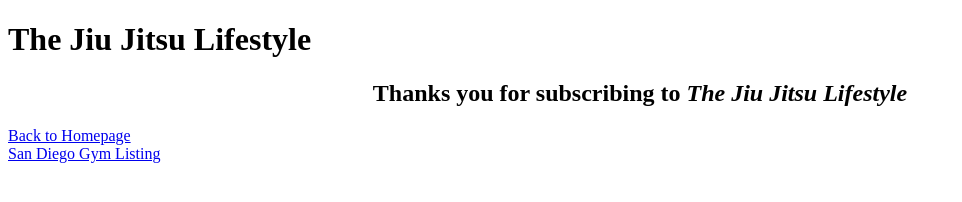
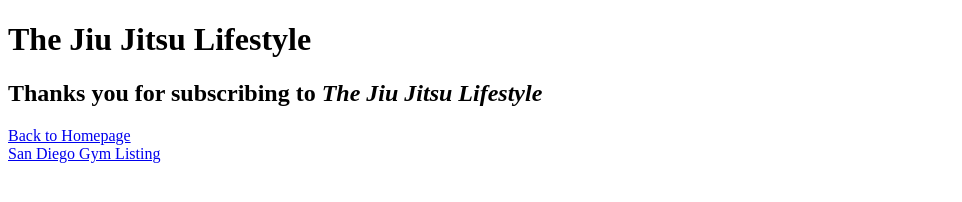
Before and after one commit to michaeldumalag/michaeldumalag.github.io, a plain HTML site: page thankyou.html in a window 1280 px wide. Shown: the whole page, without its empty margins (0-962 px from the left). Drawn offline with Linux system fonts and the light colour scheme.

Commit message:
remove center tag

```diff
--- a/thankyou.html
+++ b/thankyou.html
@@ -8,7 +8,7 @@
     <h1>The Jiu Jitsu Lifestyle</h1>
   </header>
   <p>
-    <center><h2>Thanks you for subscribing to <em>The Jiu Jitsu Lifestyle</em></h2></center>
+    <h2>Thanks you for subscribing to <em>The Jiu Jitsu Lifestyle</em></h2>
   </p>
 </body>
 <footer>
```
